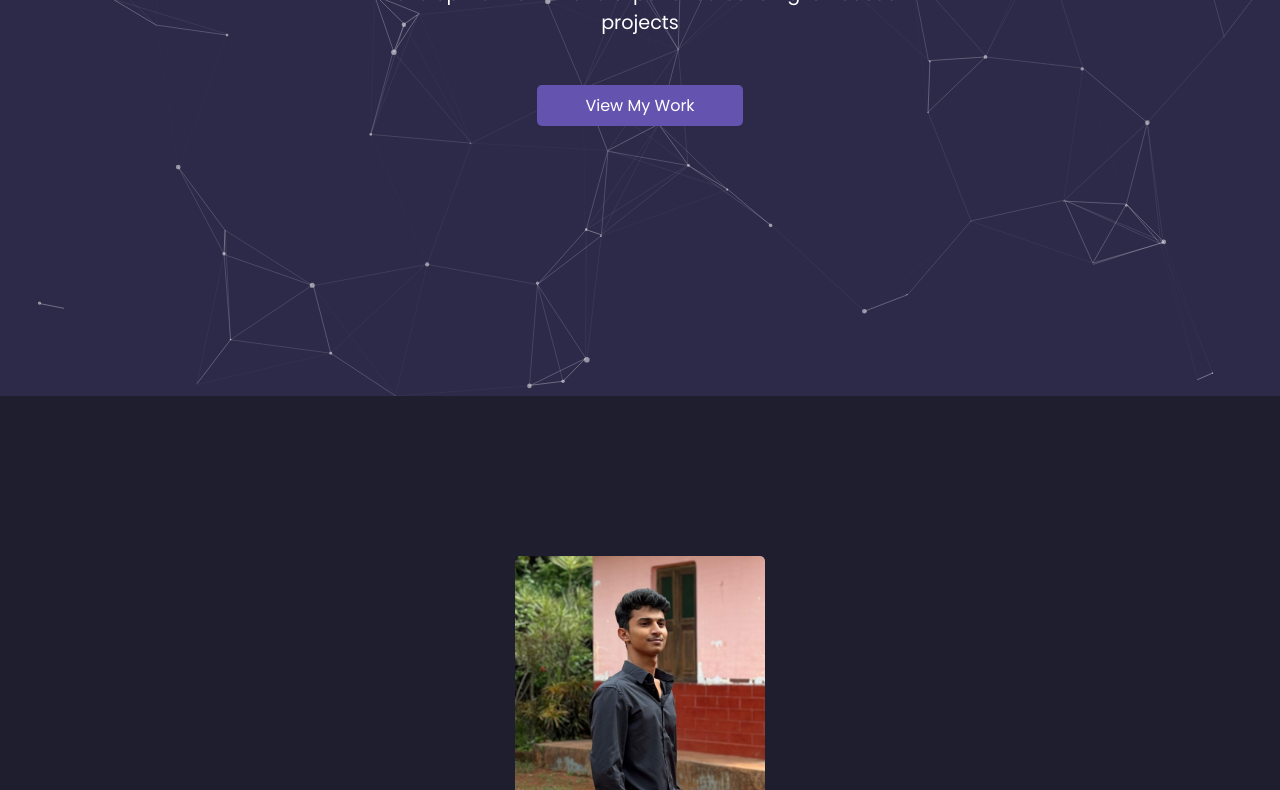
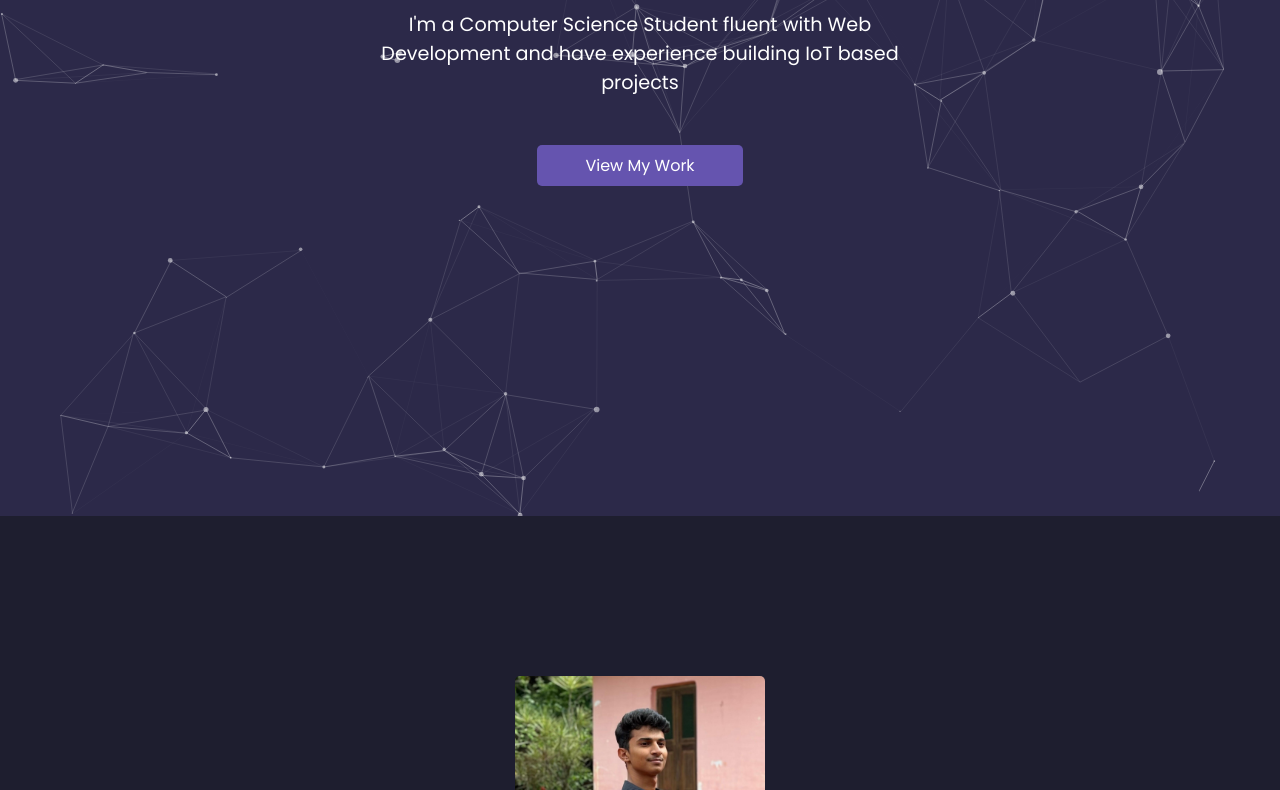
Before and after one commit to Afraann/portfolio, a plain HTML site: page index.html in a window 1280 px wide. Shown: the part 404-1194 px from the top of the page. Drawn offline with nearby package versions, Linux system fonts and the light colour scheme.

Commit message:
Updated UI

```diff
--- a/scripts/main.js
+++ b/scripts/main.js
@@ -35,3 +35,11 @@ window.addEventListener('scroll', function() {
     }
     lastScrollTop = scrollTop;
 });
+
+window.onload = function() {
+    // Scroll to the home section
+    const homeSection = document.getElementById('home');
+    if (homeSection) {
+        homeSection.scrollIntoView({ behavior: 'smooth' });
+    }
+};
--- a/styles/main.scss
+++ b/styles/main.scss
@@ -44,7 +44,7 @@ nav {
     display: flex;
     align-items: center;
     justify-content: center;
-    height: 100vh;
+    height: 115vh;
     overflow: hidden; // Prevent overflow issues with animations
 
     // Add a pseudo-element for background animation
```
Also changed, not shown: styles/main.css.
